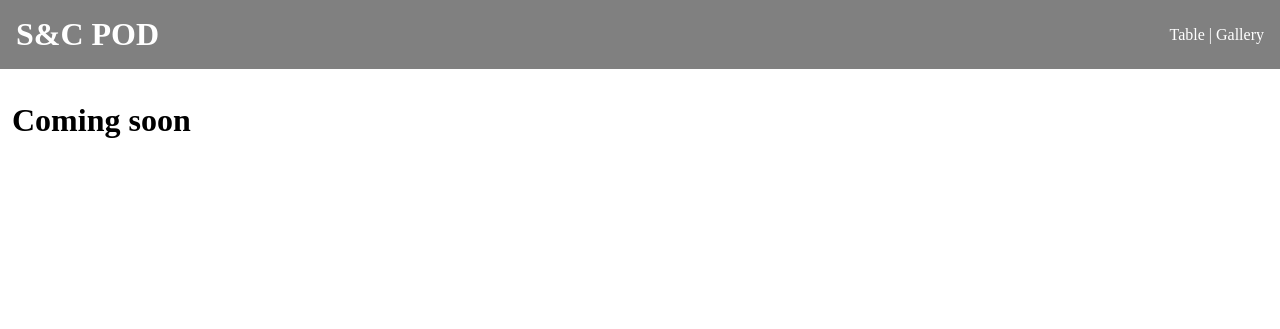
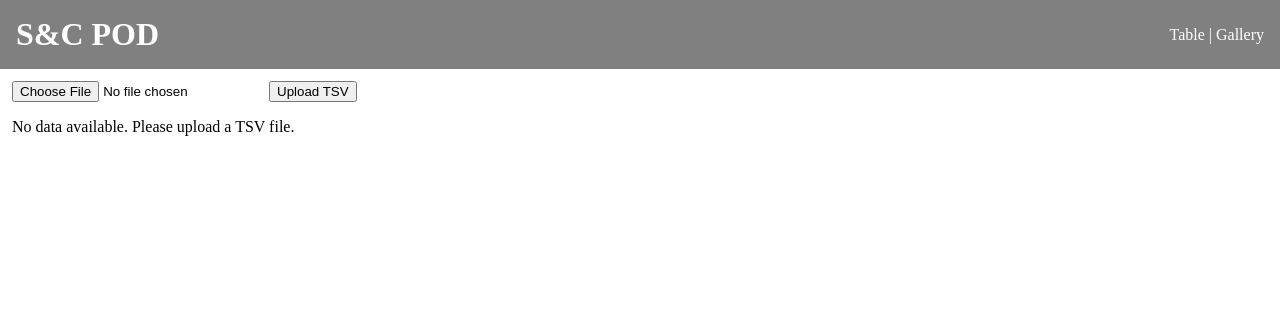
Before and after one commit to kzrob/sc-pod, a Flask app: page /gallery in a window 1280 px wide. Shown: the top 329 px of the page. Run offline with Flask 3, Linux system fonts and the light colour scheme; some libraries are stand-ins or nearby versions.

Commit message:
Added gallery functions (experimental)

```diff
--- a/app.py
+++ b/app.py
@@ -4,9 +4,6 @@ import backend, config
 from flask import Flask, render_template, url_for, redirect, request
 from waitress import serve
 import os
-
-db_data = None
-db_count = None
 
 os.makedirs(config.DOWNLOADS_DIR, exist_ok=True)
 app = Flask(__name__, template_folder=config.TEMPLATES_DIR, static_folder=config.STATIC_DIR)
@@ -17,13 +14,18 @@ app.secret_key = "TODO: make this secret"
 def index():
     return render_template('index.html')
 
+
 @app.route('/table')
 def table():
-    return render_template('table.html', data=db_data, count=db_count)
+    data, count = backend.process_table(config.TSV_PATH)
+    return render_template('table.html', data=data, count=count)
+
 
 @app.route('/gallery')
 def gallery():
-    return render_template('gallery.html')
+    data = backend.process_gallery(config.TSV_PATH)
+    return render_template('gallery.html', data=data)
+
 
 @app.route('/upload', methods=['POST'])
 def upload():
@@ -35,12 +37,6 @@ def upload():
     file = request.files['file']
     file.save(config.TSV_PATH)
 
-    if file.filename == '' or file is None:
-        return redirect(url_for(html))
-
-    global db_data, db_count
-    db_data, db_count = backend.main(config.TSV_PATH)
-
     return redirect(url_for(html))
 
 
--- a/backend.py
+++ b/backend.py
@@ -6,7 +6,10 @@ import json
 import os
 import chardet
 
-def tsv_to_df(tsv: str, sample_size: int = 10000) -> pd.DataFrame:
+def tsv_to_df(tsv: str, sample_size: int = 10000) -> pd.DataFrame | None:
+    if os.path.getsize(tsv) <= 0:
+        return None
+
     # Detect encoding
     with open(tsv, 'rb') as f:
         rawdata = f.read(sample_size)
@@ -22,7 +25,7 @@ def download_and_extract_zip(url: str, folder: str) -> None:
     # Download zip
     zip = folder + ".zip"
     response = requests.get(url, stream=True)
-    response.raise_for_status()  # Raise an exception for bad status codes
+    response.raise_for_status()
 
     # Write zip to disk
     with open(zip, 'wb') as f:
@@ -67,47 +70,87 @@ def append_new_data(df: pd.DataFrame, i: int) -> set:
     customizations = json_data["customizationData"]["children"][0]["children"][0]["children"]
     for custom in customizations:
         option = str(custom.get("type"))
-        if option == "OptionCustomization":
-            selection = custom.get("optionSelection", {})
-            label = str(custom.get("label"))
-            for keyword in config.KEYWORDS:
-                if keyword in label.lower():
-                    label = keyword
-                    break
-            if type(selection) is dict:
-                thumbnail = custom.get("optionSelection", {}).get("thumbnailImage")
-                if thumbnail is not None:
-                    df.at[row, label+" image"] = thumbnail.get("imageUrl")
-        else:
-            config.log(f"Unknown customization type: {option} for order-item-id: {id}")
+        match option:
+            case "OptionCustomization":
+                selection = custom.get("optionSelection", {})
+                label = str(custom.get("label")).lower()
+                for keyword in config.KEYWORDS:
+                    label = keyword if keyword in label else label
+                if type(selection) is dict:
+                    thumbnail = custom.get("optionSelection", {}).get("thumbnailImage")
+                    if thumbnail is not None:
+                        df.at[row, label+" image"] = thumbnail.get("imageUrl")
+            case _:
+                config.log(f"Unknown customization type: {option} for order-item-id: {id}")
 
     # Get data
     surfaces = json_data["version3.0"]["customizationInfo"]["surfaces"]
     for surface in surfaces:
         for area in surface.get("areas", []):
             option = str(area.get("customizationType"))
-            label = str(area.get("label"))
+            label = str(area.get("label")).lower()
             for keyword in config.KEYWORDS:
-                if keyword in label.lower():
-                    label = keyword
-                    break
-            if option == "Options":
-                counters.add(label)
-                value = str.lower(area.get("optionValue"))
-                if config.MONTHS.get(value) is not None:
-                    value = config.MONTHS[value]
-                df.at[row, label] = value
-            elif option == "TextPrinting":
-                df.at[row, label+" text"] = area.get("text")
-                df.at[row, "font"] = area.get("fontFamily")
-            else:
-                config.log(f"Unknown customization type: {option} for order-item-id: {id}")
+                label = keyword if keyword in label else label
+            match option:
+                case "Options":
+                    counters.add(label)
+                    value = str.lower(area.get("optionValue"))
+                    if config.MONTHS.get(value) is not None:
+                        value = config.MONTHS[value]
+                    df.at[row, label] = value
+                case "TextPrinting":
+                    df.at[row, label+" text"] = area.get("text")
+                    df.at[row, "font"] = area.get("fontFamily")
+                case _:
+                    config.log(f"Unknown customization type: {option} for order-item-id: {id}")
 
     return counters
 
 
+def append_image_data(df: pd.DataFrame, i: int) -> list[str]:
+    id = df["order-item-id"][i]
+    url = df["customized-url"][i]
+    folder = os.path.join(config.DOWNLOADS_DIR, str(id))
+
+    # Download zips
+    if not os.path.isdir(folder):
+        download_and_extract_zip(url, folder)
+
+    json_file = find_first_child(folder, ".json")
+    with open(json_file, 'r') as jf:
+        json_data = json.load(jf)
+
+    # Set image path
+    image_name = json_data["customizationData"]["children"][0]["children"][0]["children"][0]["children"][0]["image"]["imageName"]
+    path = os.path.relpath(os.path.join(folder, image_name), start=config.ROOT_DIR)
+
+    Shapes = {
+        "B0CJMBCZMH": "A-heart",
+        "B0FLJG1N3Q": "A-heart",
+        "B0CJM73FBW": "A-oval",
+        "B0FLHZ9NT5": "A-oval",
+        "B0FLJ3BS1Z": "A-oval",
+        "B09XTV129V": "A-oval",
+        "B0CJM7BLGB": "A-rectangle",
+        "B0FLHXDJRY": "A-rectangle",
+        "B0CJLRD61X": "B-doubleheart",
+        "B0FLJMFR8N": "B-doubleheart",
+        "B0CJM7KLX9": "B-doubleround",
+        "B0CJM7371N": "C-fourpicture",
+        "B0FLD4SGSL": "D-leather",
+    }
+
+    print(json_data["asin"])
+    return {
+        "id": df["order-id"][i],
+        "image1": path,
+        "image2": None,
+        "shape": Shapes[json_data["asin"]],
+        "quantity": json_data["quantity"],
+    }
+
 # Counts a column's orders and returns a formatted string
-def countOrders(df: pd.DataFrame, column: str, simple: bool = False) -> str | None:
+def count_orders(df: pd.DataFrame, column: str, simple: bool = False) -> str | None:
     if simple and column in df.columns:
         return f"{column} counts: {str(df[column].value_counts().index.size)}"
 
@@ -132,9 +175,9 @@ def countOrders(df: pd.DataFrame, column: str, simple: bool = False) -> str | No
     return output
 
 
-def main(tsv_path: str) -> tuple[pd.DataFrame, dict[str]] | None:
+def process_table(tsv_path: str) -> tuple[pd.DataFrame, dict[str]] | tuple[None, None]:
     if tsv_path is None or not os.path.exists(tsv_path):
-        return None
+        return None, None
 
     df = tsv_to_df(tsv_path)
 
@@ -145,12 +188,22 @@ def main(tsv_path: str) -> tuple[pd.DataFrame, dict[str]] | None:
             count = count.union(counters)
 
     output = dict()
-    output["orders"] = countOrders(df, "order-id", simple=True)
+    output["orders"] = count_orders(df, "order-id", simple=True)
     for column in count:
-        output[column] = countOrders(df, column)
+        output[column] = count_orders(df, column)
 
     return df, output
 
-# for debugging
-if __name__ == '__main__':
-    main(config.TSV_PATH)
+
+def process_gallery(tsv_path: str) -> list[list[str]] | None:
+    if tsv_path is None or not os.path.exists(tsv_path):
+        return None
+
+    df = tsv_to_df(tsv_path)
+    if df is None:
+        return None
+    output = []
+    for i in range(len(df)):
+        output.append(append_image_data(df, i))
+
+    return output
--- a/config.py
+++ b/config.py
@@ -28,7 +28,7 @@ MONTHS = {
     "dec": "12", "december": "12",
 }
 
-KEYWORDS = {"font", "front", "back", "symbol", "logo", "image", "color", "birthstone", "box", "faster", "icon", "symbol"}
+KEYWORDS = {"font", "front", "back", "symbol", "logo", "image", "color", "birthstone", "box", "deliver", "icon", "symbol"}
 
 # Functions
 def log(text: str) -> None:
--- a/static/css/style.css
+++ b/static/css/style.css
@@ -1,12 +1,9 @@
-body {
-    margin: 0;
-    padding: 0;
+/* https://stackoverflow.com/questions/2225585/how-to-change-a-div-padding-without-affecting-the-width-height */
+* {
+    -moz-box-sizing: border-box;
+    -webkit-box-sizing: border-box;
+     box-sizing: border-box;
 }
-
-.content {
-    padding: 12px;
-}
-
 
 header {
     background-color: gray;
@@ -17,10 +14,6 @@ header {
     align-items: center;
 }
 
-header h1 {
-    margin: 0;
-}
-
 header a {
     color: inherit;
     text-decoration: none;
--- a/templates/gallery.html
+++ b/templates/gallery.html
@@ -2,6 +2,41 @@
 
 {% block title %}S&C POD | Images{% endblock %}
 
+{% block head %}
+    <link rel="stylesheet" href="{{ url_for('static', filename='css/gallery.css') }}">
+{% endblock %}
+
 {% block content %}
-    <h1>Coming soon</h1>
+    <!-- Upload form -->
+    <form method="POST" enctype="multipart/form-data" action="/upload?html=gallery" id="uploadForm">
+        <input type="file" name="file" accept=".txt,.tsv,text/plain"/>
+        <input type="submit" value="Upload TSV">
+    </form>
+
+    {% if data is none %}
+        <p>No data available. Please upload a TSV file.</p>
+    {% else %}
+        <div id="container">
+            {% for item in data %}
+            <div>
+                <div class="image-container">
+                {% for i in range(item.quantity) %}
+                    <div class="image-container {{ item.shape }}">
+                        <img src="{{ item.image1 }}">
+                        {% if item.image2 is not none %}
+                            <img src="{{ item.image2 }}">
+                        {% endif %}
+                    </div>
+                {% endfor %}
+                </div>
+                <p style="margin: 0; text-align: center;">{{ item.shape }}</p>
+                <p style="margin: 0; text-align: center;">{{ item.id }}</p>
+            </div>
+            {% endfor %}
+        </div>
+        <button id="cmd">Generate PDF</button>
+        <script src="https://cdnjs.cloudflare.com/ajax/libs/html2canvas/1.4.1/html2canvas.min.js"></script>
+        <script src="https://cdnjs.cloudflare.com/ajax/libs/jspdf/2.5.1/jspdf.umd.min.js"></script>
+        <script src="{{ url_for('static', filename='js/gallery.js') }}"></script>
+    {% endif %}
 {% endblock %}
--- a/templates/header.html
+++ b/templates/header.html
@@ -10,15 +10,15 @@
     {% block head %}{% endblock %}
 </head>
 
-<body>
+<body style="margin: 0;">
     <header>
-        <a href="/"><h1>S&C POD</h1></a>
+        <a href="/"><h1 style="margin: 0;">S&C POD</h1></a>
         <nav>
             <a href="/table">Table</a> |
             <a href="/gallery">Gallery</a>
         </nav>
     </header>
-    <div class="content">
+    <div style="padding: 12px;">
         {% block content %}{% endblock %}
     </div>
 </body>
```
Also changed, not shown: static/css/gallery.css (added, +43 -0 lines), static/js/gallery.js (added, +27 -0 lines).
